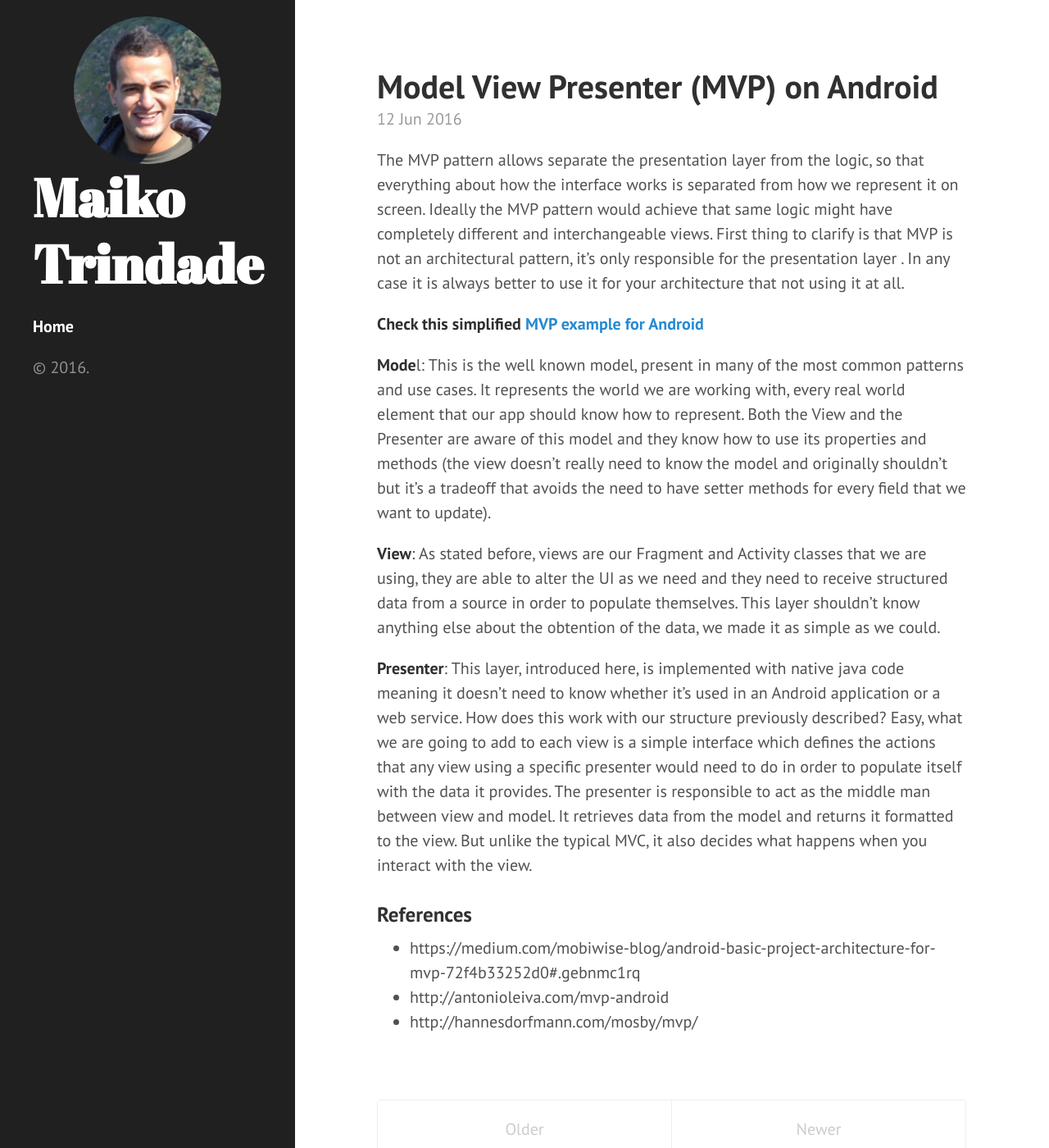
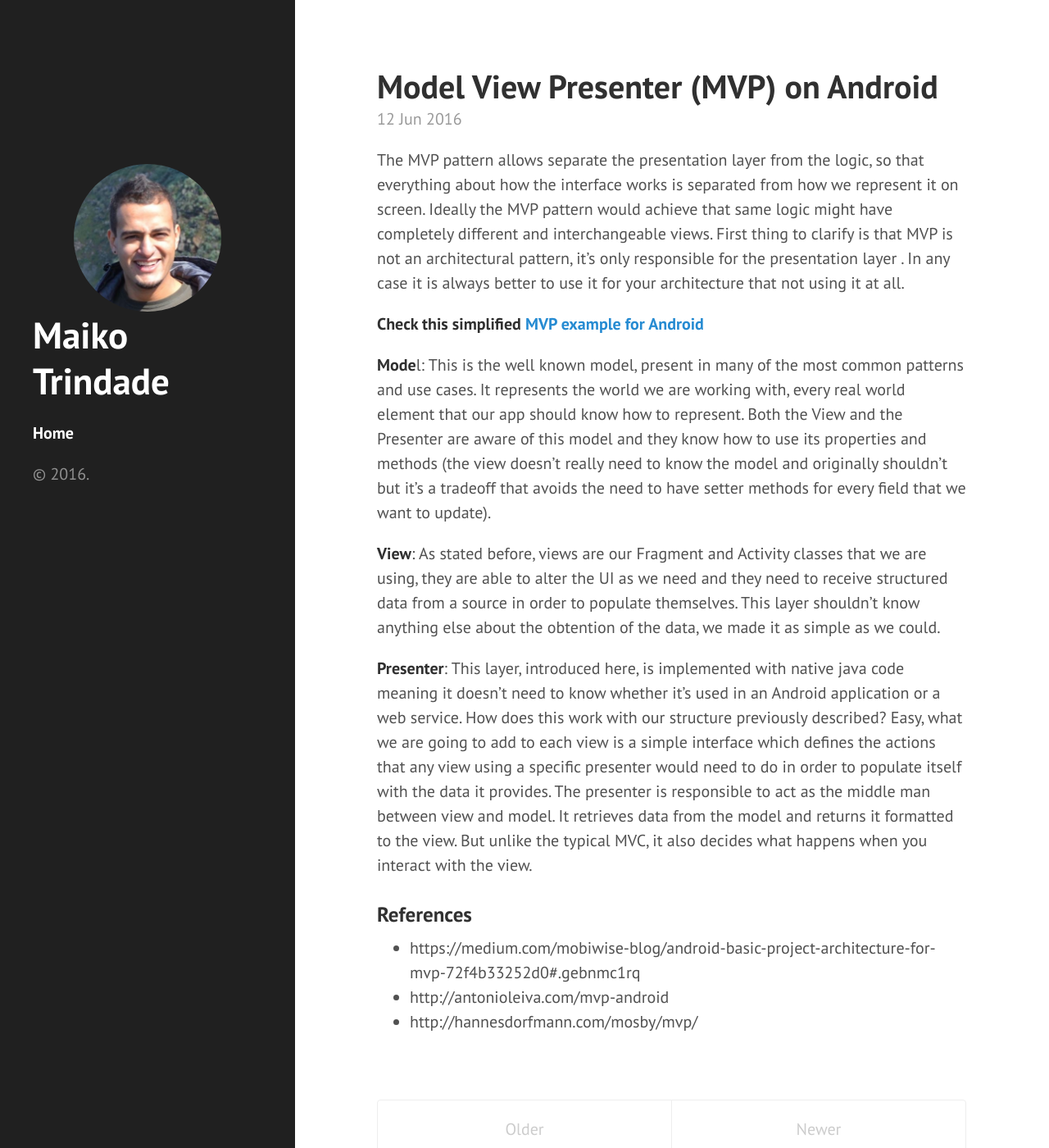
Before and after one commit to maikotrindade/maikotrindade.github.io, a Jekyll site: the page built from index.html, in a window 1280 px wide and 1400 px high. Shown: the whole window at 82% size. Built offline with Jekyll 4.4.1, drawn with Linux system fonts in a browser that asks for light colours; the list of posts is cut into pages by our own code.

Commit message:
adjust title sidebar

```diff
--- a/public/css/hyde.css
+++ b/public/css/hyde.css
@@ -79,8 +79,7 @@ html {
 .sidebar-about h1 {
   color: #fff;
   margin-top: 0;
-  font-family: "Abril Fatface", serif;
-  font-size: 3.25rem;
+  font-size: 2.25rem;
 }
 
 /* Sidebar nav */
@@ -114,7 +113,7 @@ a.sidebar-nav-item:focus {
   .sidebar-sticky {
     position: absolute;
     right:  1rem;
-    top: 1rem;
+    top: 10rem;
     left:   1rem;
   }
 }
```
